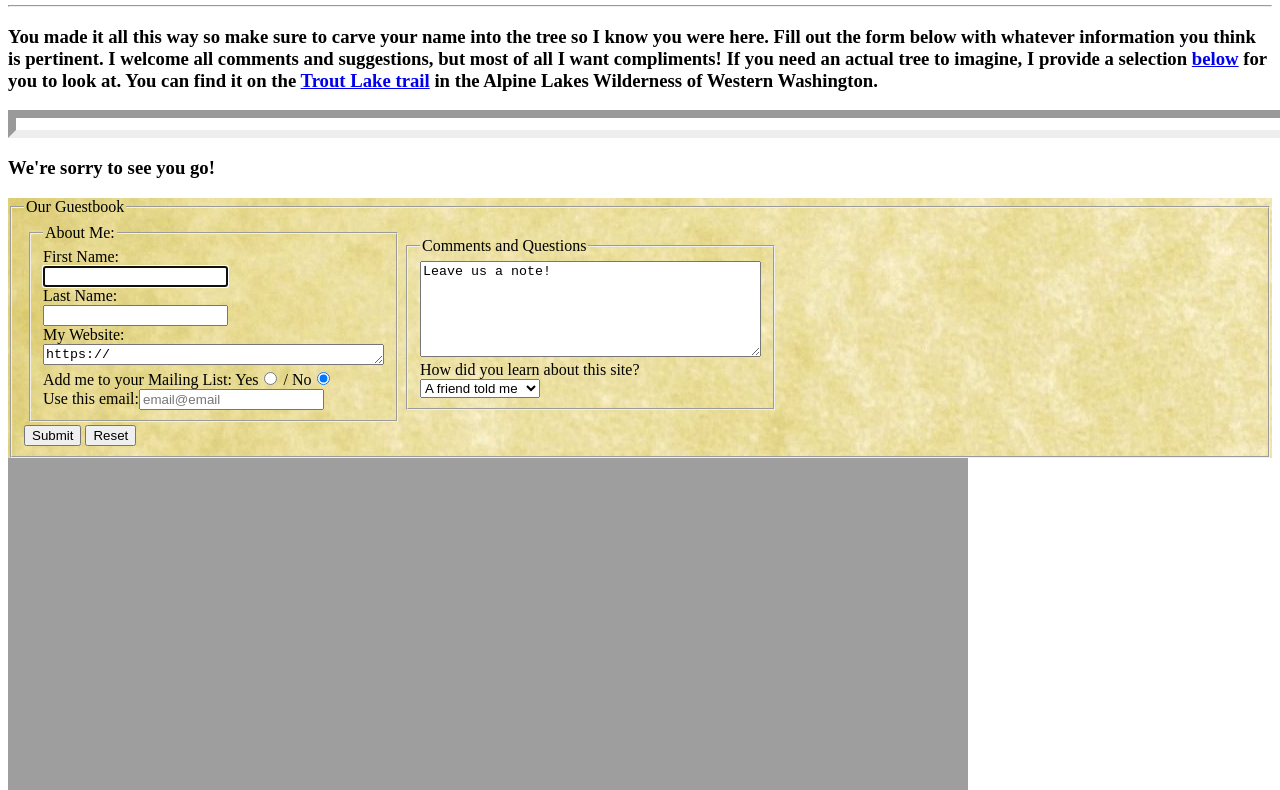
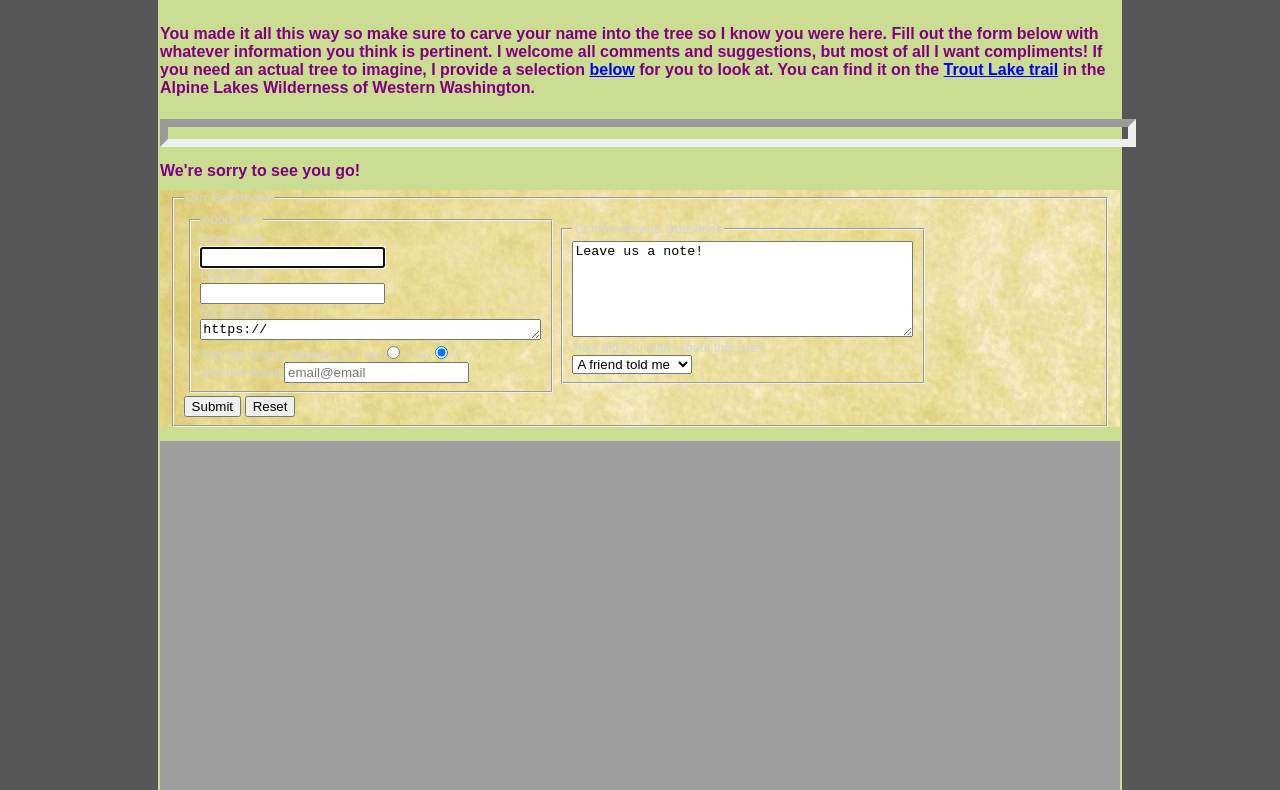
Before and after one commit to nltracy/CIS241, a plain HTML site: page WebPage/guestbook.html in a window 1280 px wide. Shown: the part 181-971 px from the top of the page. Drawn offline with Linux system fonts and the light colour scheme; the site is published under a folder, as on GitHub Pages, so addresses that start at the root find nothing; a script that the page names is missing.

Commit message:
Add files via upload

```diff
--- a/WebPage/guestbook.html
+++ b/WebPage/guestbook.html
@@ -3,7 +3,7 @@
 
 <head>
 	<title>Guestbook - Nathan TRACY</title>
-	<link rel="stylesheet" type="text/css" href="/css/mystyle.css"/>
+	<link rel="stylesheet" type="text/css" href="css/mystyle.css"/>
 	<meta name="keywords" content="EdCC, Personal, Final"/>
 	<meta name="author" content="Nathan Tracy"/>
 	<meta name="description" content="Final Project and Homepage for N L Tracy, CIS 241"/>
```
Also changed, not shown: WebPage/home.html (+1 -1 lines), WebPage/interests.html (+1 -1 lines), WebPage/reflections.html (+1 -1 lines), WebPage/resume.html (+1 -1 lines).
